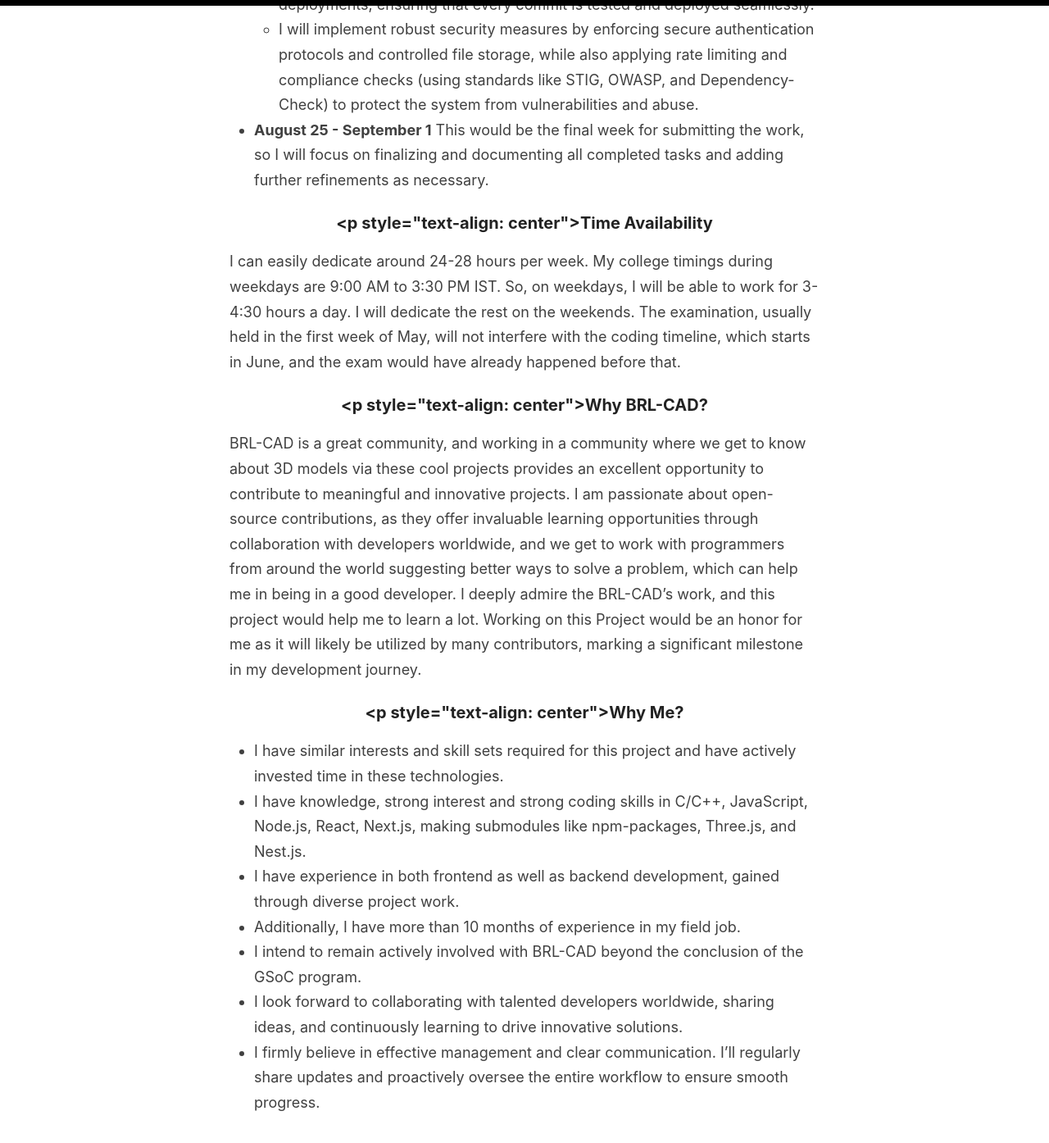
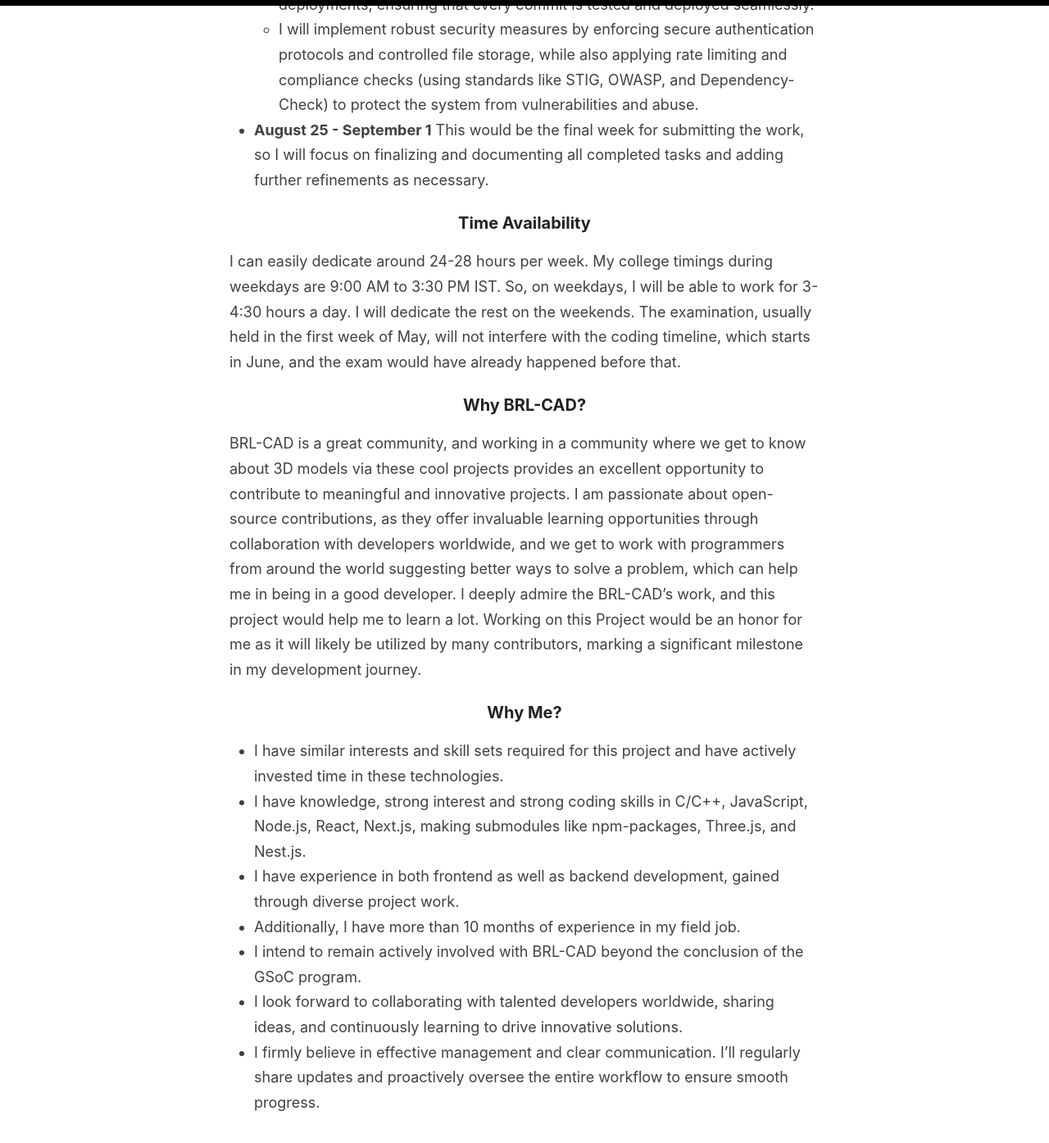
Before and after one commit to simarjot0032/GSoC2025-Blogs, a Jekyll site: the page built from _pages/proposal.md, in a window 1280 px wide and 1400 px high, scrolled down 8094 px. Shown: the top 1394 px of the window at 82% size. Built offline with Jekyll 4.4.1, drawn with Linux system fonts in a browser that asks for light colours; some of the changed text lies outside the part shown.

Commit message:
proposal fixes related to formatting

```diff
--- a/_pages/proposal.md
+++ b/_pages/proposal.md
@@ -134,7 +134,7 @@ This project proposes a complete rewrite of BRL-CAD's existing OGV, which curren
        - Monitor and restrict abuse to prevent attacks and exploitation
        of the platform.
 
-### <p style="text-align: center">Timeline
+### Timeline
 As mentioned in the Tasks details, I have added tasks that I think we should add to the project. All these tasks will be worked on once the coding period starts. During the coding period, I’ll document my experience through blogs, sharing insights, challenges, and solutions encountered throughout the project.. I’ll also keep updating the status in the channel about what has been done and what is being done.
 
 - **Community Bonding Period (May 8 – June 1)**
@@ -170,11 +170,11 @@ As mentioned in the Tasks details, I have added tasks that I think we should add
 - **August 25 - September 1**
   This would be the final week for submitting the work, so I will focus on finalizing and documenting all completed tasks and adding further refinements as necessary.
 
-### <p style="text-align: center">Time Availability
+### Time Availability
 I can easily dedicate around 24-28 hours per week. My college timings during weekdays are 9:00 AM to 3:30 PM IST. So, on weekdays, I will be able to work for 3-4:30 hours a day. I will dedicate the rest on the weekends. The examination, usually held in the first week of May, will not interfere with the coding timeline, which starts in June, and the exam would have already happened before that.
-### <p style="text-align: center">Why BRL-CAD?
+### Why BRL-CAD?
 BRL-CAD is a great community, and working in a community where we get to know about 3D models via these cool projects provides an excellent opportunity to contribute to meaningful and innovative projects. I am passionate about open-source contributions, as they offer invaluable learning opportunities through collaboration with developers worldwide, and we get to work with programmers from around the world suggesting better ways to solve a problem, which can help me in being in a good developer. I deeply admire the BRL-CAD’s work, and this project would help me to learn a lot. Working on this Project would be an honor for me as it will likely be utilized by many contributors, marking a significant milestone in my development journey.
-### <p style="text-align: center">Why Me?
+### Why Me?
 - I have similar interests and skill sets required for this project and have actively invested time in these technologies.
 - I have knowledge, strong interest and strong coding skills in C/C++, JavaScript, Node.js, React, Next.js, making submodules like npm-packages, Three.js, and Nest.js.
 - I have experience in both frontend as well as backend development, gained through diverse project work.
```
